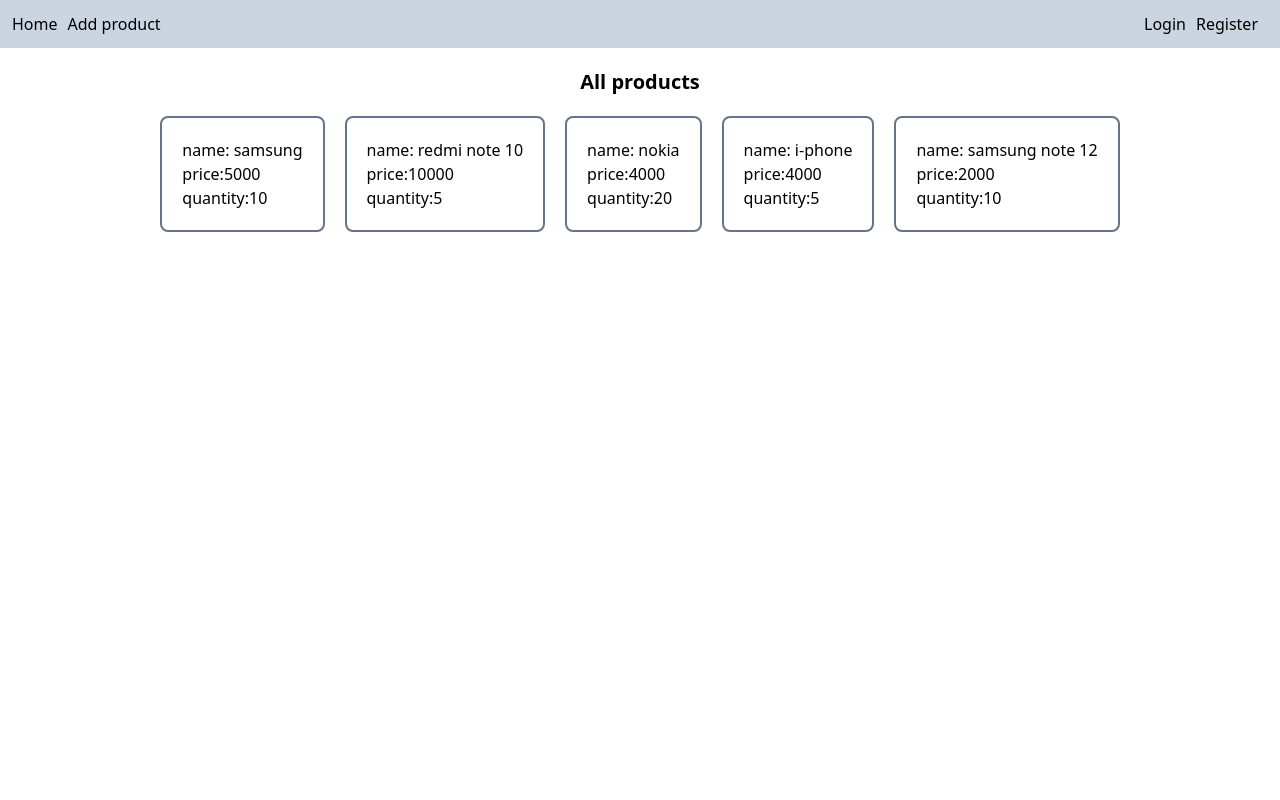
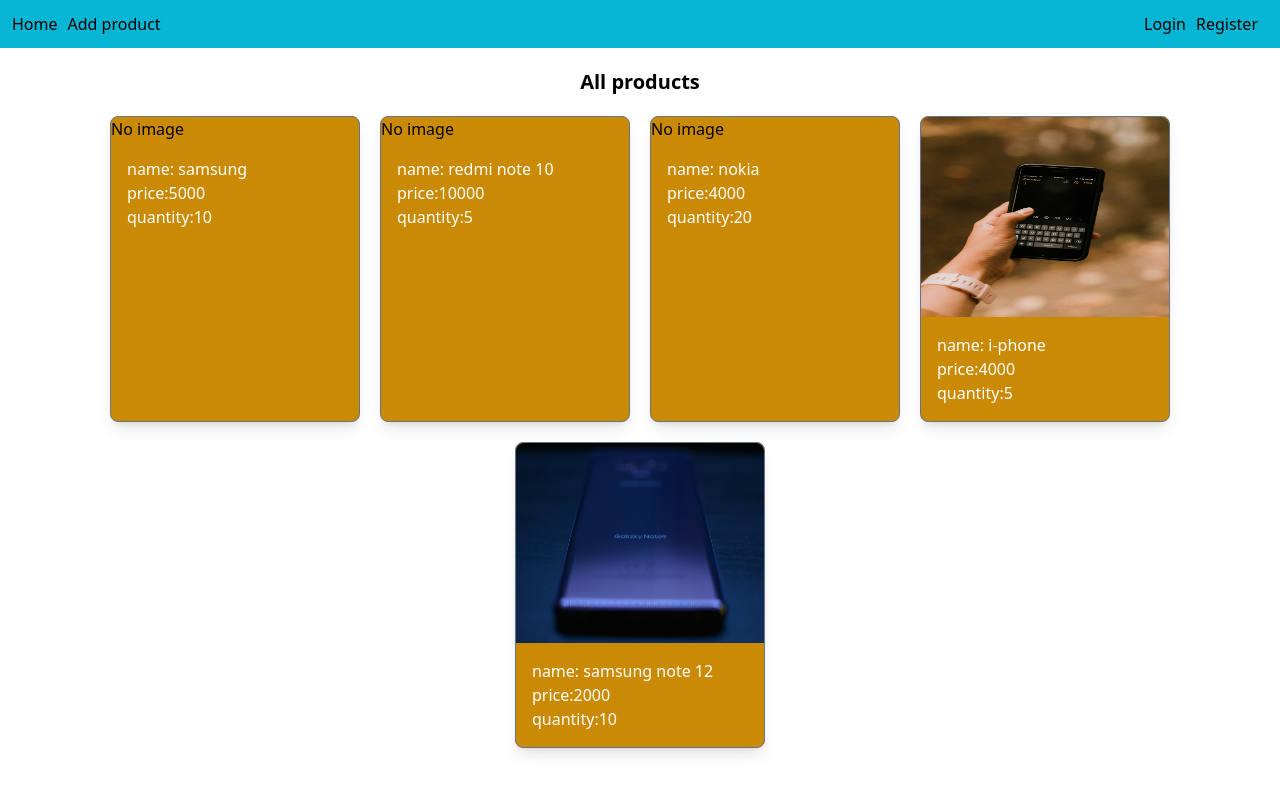
Before and after one commit to joy-mahmud/django-shopping-app, a Django app: page / in a window 1280 px wide. Run offline with Django 5.2, Linux system fonts and the light colour scheme; data comes from the database, SQL or seed files in the repository; both versions use the stored data as it was after the commit; some libraries are stand-ins or nearby versions.

Commit message:
image adding with add product

```diff
--- a/main/forms.py
+++ b/main/forms.py
@@ -4,4 +4,4 @@ from .models import Product
 class AddProduct(forms.ModelForm):
     class Meta:
         model=Product
-        fields=['name','price','quantity']
+        fields=['name','price','quantity','image']
--- a/main/models.py
+++ b/main/models.py
@@ -5,3 +5,4 @@ class Product(models.Model):
     name=models.CharField(max_length=100)
     price=models.IntegerField()
     quantity=models.IntegerField()
+    image=models.FileField(upload_to='uploads/',null=True)
--- a/main/templates/main/home.html
+++ b/main/templates/main/home.html
@@ -5,41 +5,28 @@
     <meta charset="UTF-8">
     <meta name="viewport" content="width=device-width, initial-scale=1.0">
     <title>shopping-home</title>
-    <link rel="stylesheet" type="text/css" href="{% static 'main/css/styles.css'%}">
+    <link rel="stylesheet" type="text/css" href="{% static 'main/css/styles.css' %}">
     <script src="https://cdn.tailwindcss.com"></script>
 </head>
 <body>
-    <header>
-        <nav class="header">
-            <ul class="flex items-center bg-slate-300 p-3 justify-between">
-               <div class="flex ">
-                    <li class="mr-[10px] hover:color-blue-400">
-                        <a href=" {% url 'home' %}">Home</a>
-                    </li>
-                    <li class="mr-[10px] hover:color-blue">
-                        <a href="{% url 'add_product' %}">Add product</a>
-                    </li>
-               </div>
-               <div class="flex">
-                    <li class="mr-[10px] hover:color-blue-400">
-                        <a href=" {% url 'home' %}">Login</a>
-                    </li>
-                    <li class="mr-[10px] hover:color-blue">
-                        <a href="{% url 'add_product' %}">Register</a>
-                    </li>
-               </div>
-            </ul>
-        </nav>
-    </header>
+  {% include "main/menu.html" %}
 
     <div>
         <h2 class="text-center font-semibold text-xl my-5">All products</h2>
-      <div class="flex gap-5 justify-center">
+      <div class="flex gap-5 justify-center flex-wrap">
         {% for product in products %}
-        <div class="border-[2px] border-slate-500 rounded-lg p-5">
-            <p>name: {{product.name}}</p>
-            <p>price:{{product.price}}</p>
-            <p>quantity:{{product.quantity}}</p>
+        <div class="border border-slate-500 rounded-lg shadow-lg w-[250px] bg-yellow-600">
+            {% if product.image %}
+            <img src="{{ product.image.url }}" alt="{{ product.name }}" class='w-full h-[200px] rounded-tr-lg rounded-tl-lg'>
+            {% else %}
+            <p>No image</p>
+            {% endif %}
+
+           <div class="p-4 text-white">
+                <p>name: {{product.name}}</p>
+                <p>price:{{product.price}}</p>
+                <p>quantity:{{product.quantity}}</p>
+           </div>
         </div>
 
         {% endfor %}
--- /dev/null
+++ b/main/templates/main/menu.html
@@ -0,0 +1,22 @@
+<header>
+    <nav class="bg-cyan-500">
+        <ul class="flex items-center p-3 justify-between">
+           <div class="flex ">
+                <li class="mr-[10px] hover:text-white">
+                    <a href=" {% url 'home' %}">Home</a>
+                </li>
+                <li class="mr-[10px] hover:text-white">
+                    <a href="{% url 'add_product' %}">Add product</a>
+                </li>
+           </div>
+           <div class="flex">
+                <li class="mr-[10px] hover:text-white">
+                    <a href=" {% url 'home' %}">Login</a>
+                </li>
+                <li class="mr-[10px] hover:text-white">
+                    <a href="{% url 'add_product' %}">Register</a>
+                </li>
+           </div>
+        </ul>
+    </nav>
+</header>
--- a/main/views.py
+++ b/main/views.py
@@ -14,7 +14,7 @@ def home(request):
 
 def add_product(request):
     if request.method=="POST":
-        form=AddProduct(request.POST)
+        form=AddProduct(request.POST,request.FILES)
         if form.is_valid():
             form.save()
 
--- a/shopping/settings.py
+++ b/shopping/settings.py
@@ -122,3 +122,7 @@ STATIC_URL = 'static/'
 # https://docs.djangoproject.com/en/5.1/ref/settings/#default-auto-field
 
 DEFAULT_AUTO_FIELD = 'django.db.models.BigAutoField'
+
+import os
+MEDIA_URL='/media/'
+MEDIA_ROOT=os.path.join(BASE_DIR,'media')
--- a/shopping/urls.py
+++ b/shopping/urls.py
@@ -16,8 +16,11 @@ Including another URLconf
 """
 from django.contrib import admin
 from django.urls import path,include
-
+from django.conf.urls.static import static
+from django.conf import settings
 urlpatterns = [
     path('admin/', admin.site.urls),
     path('', include('main.urls')),
 ]
+
+urlpatterns+=static(settings.MEDIA_URL, document_root=settings.MEDIA_ROOT)
```
Also changed, not shown: main/templates/main/addProduct.html (+23 -5 lines), db.sqlite3, main/migrations/0002_product_image.py (added), media/uploads/mobile1.jpg (added), media/uploads/mobile2.jpg (added).
